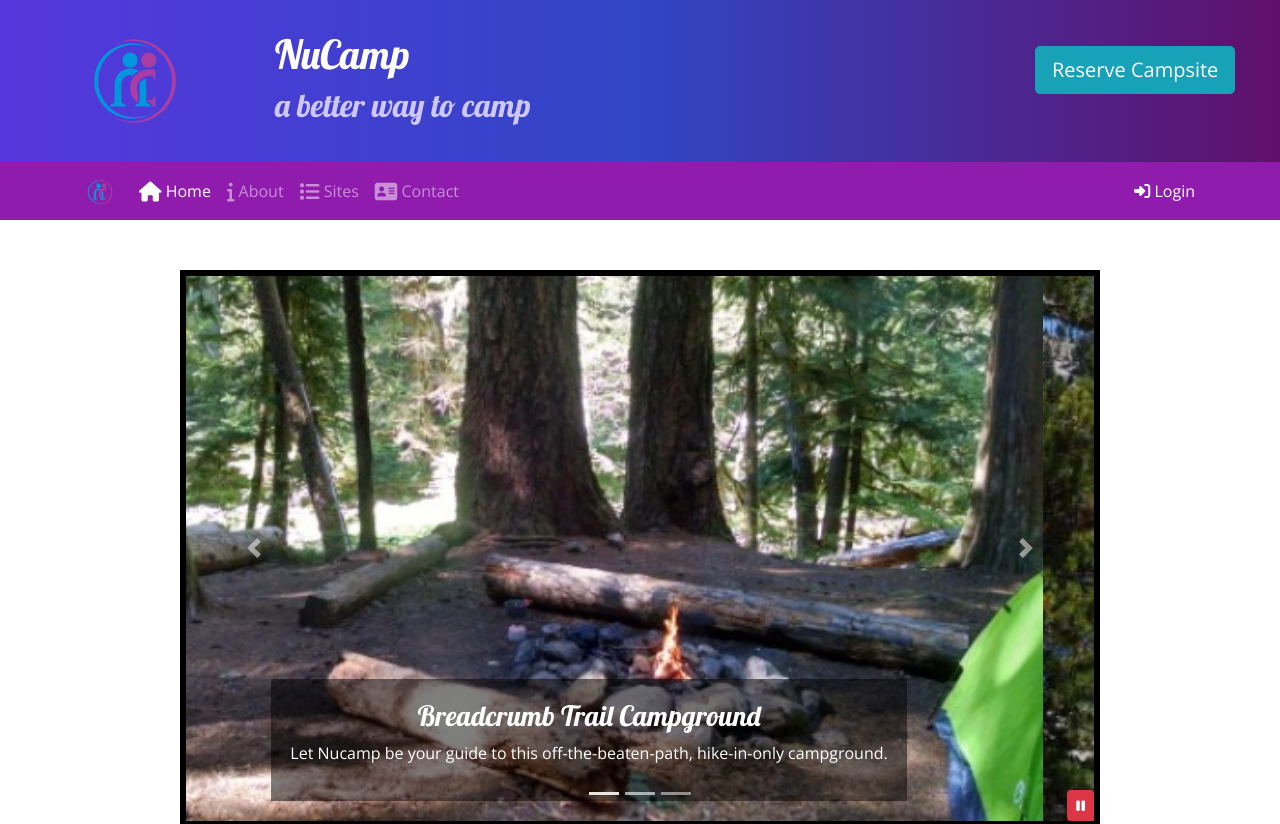
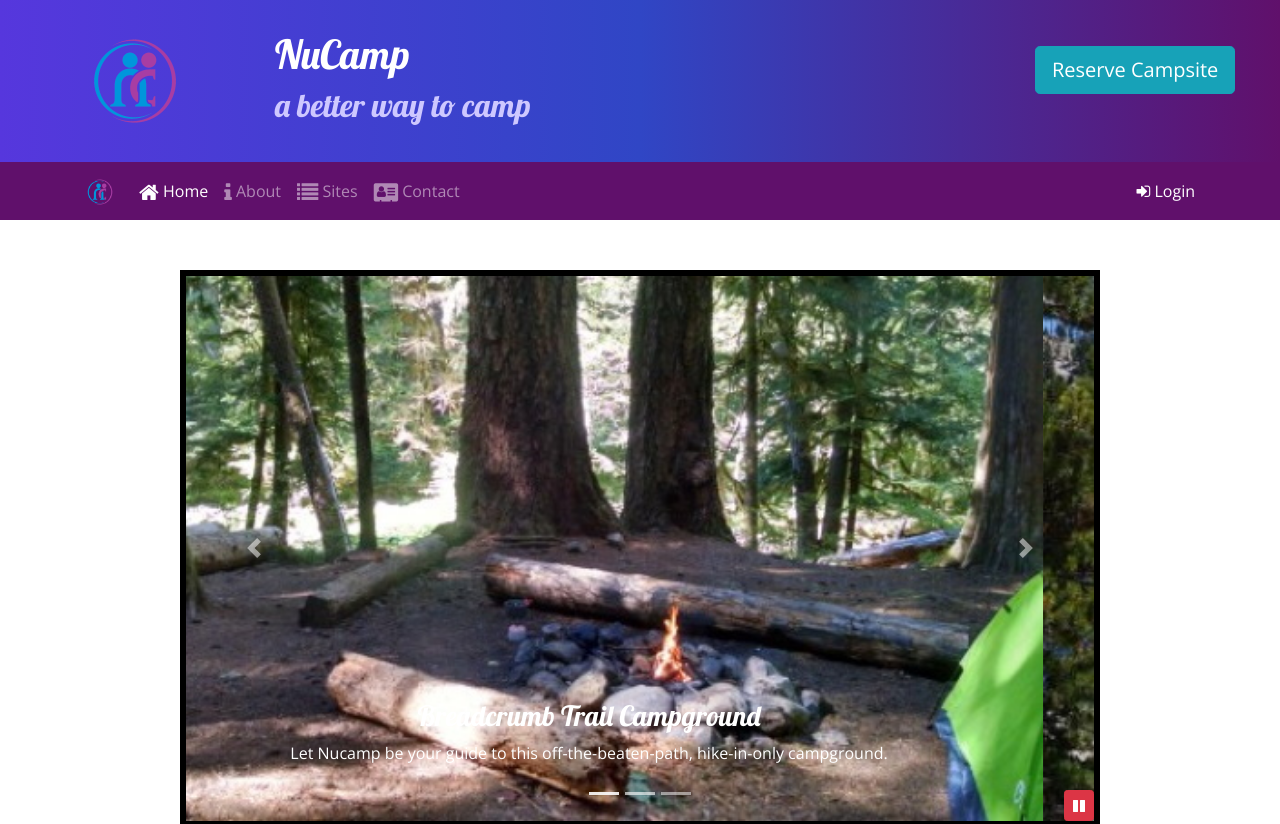
Before and after one commit to BryanHammond/NuCampSiteBH, a website: page index.html in a window 1280 px wide. Shown: the top 824 px of the page. Drawn offline with nearby package versions, Linux system fonts and the light colour scheme.

Commit message:
scss - css update

```diff
--- a/CSS/styles.scss
+++ b/CSS/styles.scss
@@ -1,9 +1,9 @@
 $color-primary: #3046c5;
 $color-secondary: #5637dd;
-$color-pale: #cec8ff
+$color-pale: #cec8ff;
+$color-dark: #60106b;
+$color-black-transparent: rgba (0, 0, 0, 0.5);
 $color-mid: #901cad;
-$color-dark: #60106b;
-$color-black-transparent: rgba (0, 0, 0, 0.5)
 
 $body-font: "Open Sans", sans-serif;
 $header-font: "Lobster", cursive;
--- a/package.json
+++ b/package.json
@@ -5,16 +5,19 @@
   "main": "index.html",
   "scripts": {
     "lite": "lite-server",
+    "scss": "node-sass -o css/ css/",
     "start": "npm run lite",
     "test": "echo \"Error: no test specified\" && exit 1"
   },
   "author": "Bryan Hammond",
   "license": "ISC",
   "devDependencies": {
-    "lite-server": "^2.6.1"
+    "lite-server": "^2.6.1",
+    "node-sass": "^7.0.1"
   },
   "dependencies": {
     "bootstrap": "^4.5.2",
+    "font-awesome": "^4.7.0",
     "jquery": "^3.5.1",
     "popper.js": "^1.16.1"
   }
```
Also changed, not shown: contactus.html (+1 -1 lines), CSS/styles.css, 1 other file.
